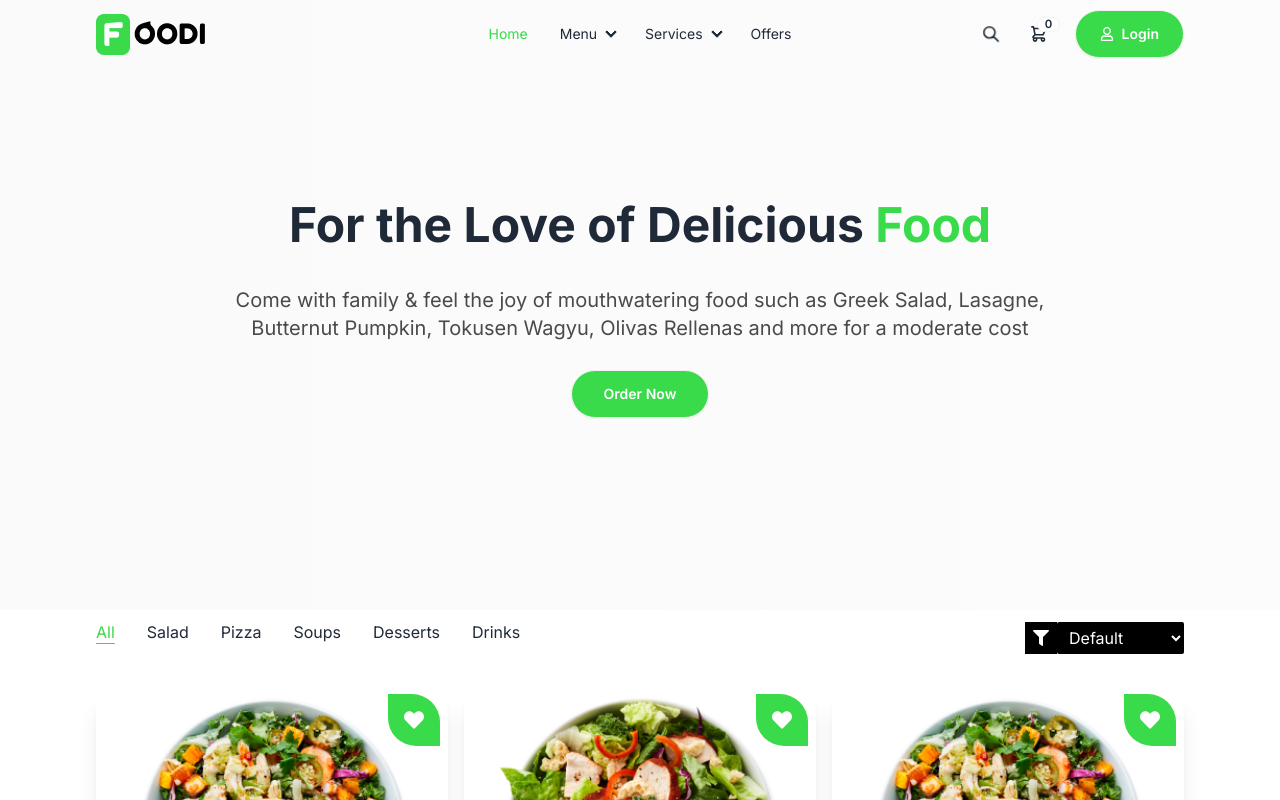
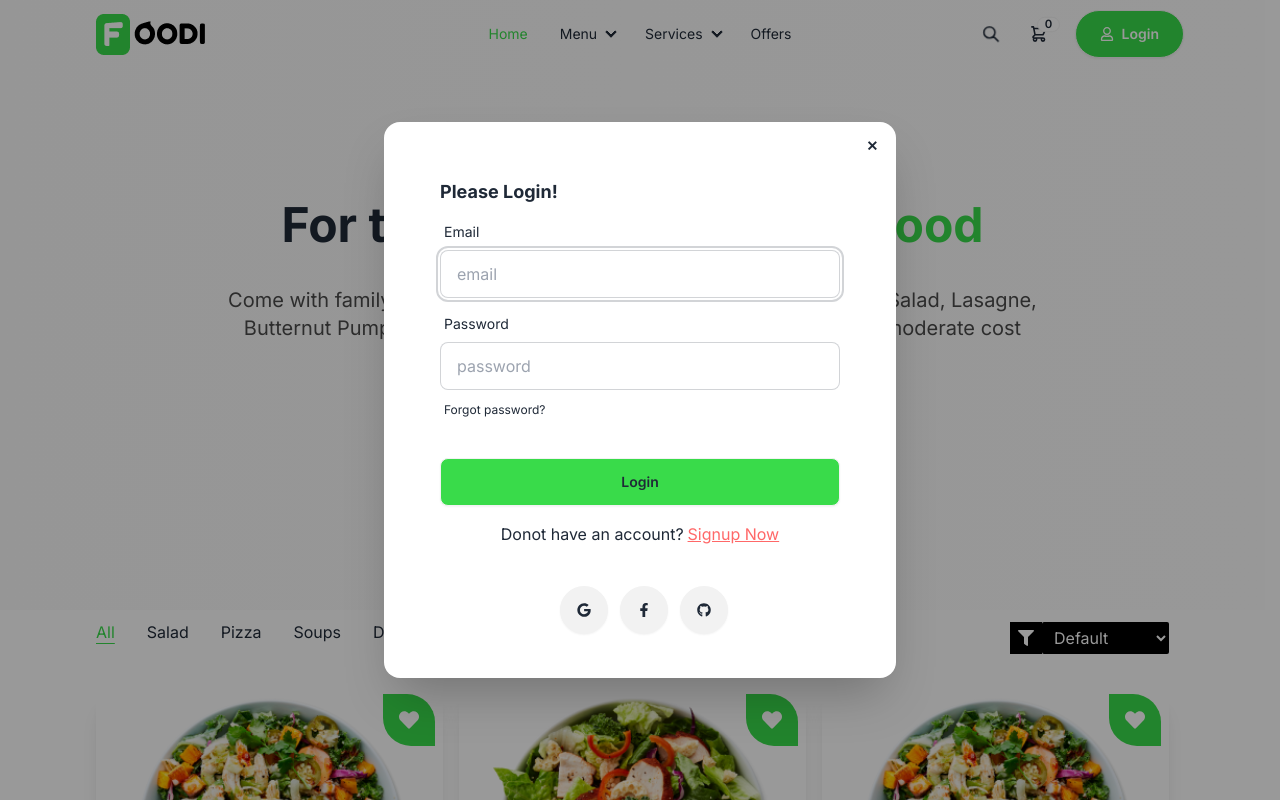
Before and after one commit to holooluwatosin/complete-mern-project, a React (Vite) app: page /menu in a window 1280 px wide. Both pictures are taken after a click on the button "Login". Shown: the top 800 px of the page. Built offline with nearby package versions, Linux system fonts and the light colour scheme.

Commit message:
addition of modal and signup component

```diff
--- a/package.json
+++ b/package.json
@@ -14,6 +14,7 @@
     "match-sorter": "^6.3.1",
     "react": "^18.2.0",
     "react-dom": "^18.2.0",
+    "react-hook-form": "^7.48.2",
     "react-icons": "^4.12.0",
     "react-router-dom": "^6.19.0",
     "react-slick": "^0.29.0",
--- a/src/App.css
+++ b/src/App.css
@@ -73,3 +73,7 @@
 .footer-settings {
     z-index: -1000;
 }
+
+.aa {
+    border-radius: 10px;
+}
--- /dev/null
+++ b/src/components/Modal.jsx
@@ -0,0 +1,79 @@
+import React from 'react'
+import { FaFacebookF, FaGithub, FaGoogle } from 'react-icons/fa'
+import { Link } from 'react-router-dom'
+import { useForm } from 'react-hook-form';
+
+const Modal = () => {
+    const {
+        register,
+        handleSubmit,
+        watch,
+        formState: { errors },
+    } = useForm()
+
+    const onSubmit = (data) => console.log(data)
+
+  return (
+    <dialog id="my_modal_5" className="modal modal-middle sm:modal-middle">
+    {/* <dialog id="my_modal_5" className="modal modal-bottom sm:modal-middle"> */}
+        <div className="modal-box">
+            <div className="modal-action flex flex-col justify-center mt-0">
+                {/* From the Hero/Responsive Component */}
+                <form className="card-body" method="dialog" onSubmit={handleSubmit(onSubmit)}>
+                    <h3 className="font-bold text-lg">Please Login!</h3>
+
+                    {/* Email */}
+                    <div className="form-control">
+                        <label className="label">
+                            <span className="label-text">Email</span>
+                        </label>
+                        <input type="email" placeholder="email" className="input input-bordered" {...register("email")} required />
+                    </div>
+
+                    {/* Password */}
+                    <div className="form-control">
+                        <label className="label">
+                            <span className="label-text">Password</span>
+                        </label>
+                        <input type="password" placeholder="password" className="input input-bordered" {...register("password")} required />
+                        <label className="label mt-1">
+                            <a href="#" className="label-text-alt link link-hover">Forgot password?</a>
+                        </label>
+                    </div>
+
+                    {/* Login Button */}
+                    <div className="form-control mt-6">
+                        <input type="submit" value="Login" className="btn bg-green" />
+                    </div>
+
+                    {/* Signup */}
+                    <p className="text-center my-2">
+                        Donot have an account?
+
+                        <Link to="/signup" className="underline text-red ml-1">
+                            Signup Now
+                        </Link>
+                    </p>
+
+                    <button className="btn btn-sm btn-circle btn-ghost absolute right-2 top-2">✕</button>
+                </form>
+
+                {/* Social Signin */}
+                <div className='text-center space-x-3 mb-5'>
+                    <button className="btn btn-circle hover:bg-green hover:text-white">
+                        <FaGoogle />
+                    </button>
+                    <button className="btn btn-circle hover:bg-green hover:text-white">
+                        <FaFacebookF />
+                    </button>
+                    <button className="btn btn-circle hover:bg-green hover:text-white">
+                        <FaGithub />
+                    </button>
+                </div>
+            </div>
+        </div>
+    </dialog>
+  )
+}
+
+export default Modal
--- a/src/components/Navbar.jsx
+++ b/src/components/Navbar.jsx
@@ -2,6 +2,7 @@
 import logo from '/logo.png'
 import { BiPhoneCall } from "react-icons/bi";
 import { FaRegUser } from "react-icons/fa";
+import Modal from './Modal';
 
 const Navbar = () => {
     const [isSticky, setIsSticky] = useState(false);
@@ -98,8 +99,11 @@
                     </label>
 
                     {/* Button */}
-                    <button className="btn bg-green rounded-full px-6 text-white flex items-center gap-2"><FaRegUser /> Login</button>
                     {/* <a className="btn bg-green rounded-full px-6 text-white flex items-center gap-2"><BiPhoneCall />Contact</a> */}
+                    <button onClick={()=>document.getElementById('my_modal_5').showModal()} className="btn bg-green rounded-full px-6 text-white flex items-center gap-2">
+                        <FaRegUser /> Login
+                    </button>
+                    <Modal />
                 </div>
             </div>
         </header>
--- /dev/null
+++ b/src/components/Signup.jsx
@@ -0,0 +1,63 @@
+import React from 'react'
+import { Link } from 'react-router-dom'
+
+const Signup = () => {
+  return (
+    <div className="modal-action flex flex-col justify-center mt-0">
+        {/* From the Hero/Responsive Component */}
+        <form className="card-body" method="dialog" onSubmit={handleSubmit(onSubmit)}>
+            <h3 className="font-bold text-lg">Please Login!</h3>
+
+            {/* Email */}
+            <div className="form-control">
+                <label className="label">
+                    <span className="label-text">Email</span>
+                </label>
+                <input type="email" placeholder="email" className="input input-bordered" {...register("email")} required />
+            </div>
+
+            {/* Password */}
+            <div className="form-control">
+                <label className="label">
+                    <span className="label-text">Password</span>
+                </label>
+                <input type="password" placeholder="password" className="input input-bordered" {...register("password")} required />
+                <label className="label mt-1">
+                    <a href="#" className="label-text-alt link link-hover">Forgot password?</a>
+                </label>
+            </div>
+
+            {/* Login Button */}
+            <div className="form-control mt-6">
+                <input type="submit" value="Login" className="btn bg-green" />
+            </div>
+
+            {/* Signup */}
+            <p className="text-center my-2">
+                Donot have an account?
+
+                <Link to="/signup" className="underline text-red ml-1">
+                    Signup Now
+                </Link>
+            </p>
+
+            <button className="btn btn-sm btn-circle btn-ghost absolute right-2 top-2">✕</button>
+        </form>
+
+        {/* Social Signin */}
+        <div className='text-center space-x-3 mb-5'>
+            <button className="btn btn-circle hover:bg-green hover:text-white">
+                <FaGoogle />
+            </button>
+            <button className="btn btn-circle hover:bg-green hover:text-white">
+                <FaFacebookF />
+            </button>
+            <button className="btn btn-circle hover:bg-green hover:text-white">
+                <FaGithub />
+            </button>
+        </div>
+    </div>
+  )
+}
+
+export default Signup
--- a/src/router/Router.jsx
+++ b/src/router/Router.jsx
@@ -2,6 +2,7 @@
 import Main from "../layouts/Main";
 import Home from "../pages/home/Home";
 import Menu from "../pages/shop/Menu";
+import Signup from "../components/Signup";
 
 const router = createBrowserRouter([
     {
@@ -18,6 +19,10 @@
         }
       ]
     },
+    {
+      path: "/signup",
+      element: <Signup />
+    }
   ]);
 
 export default router;
```
Also changed, not shown: 1 other file (tests, documents, lock files or other folders).
